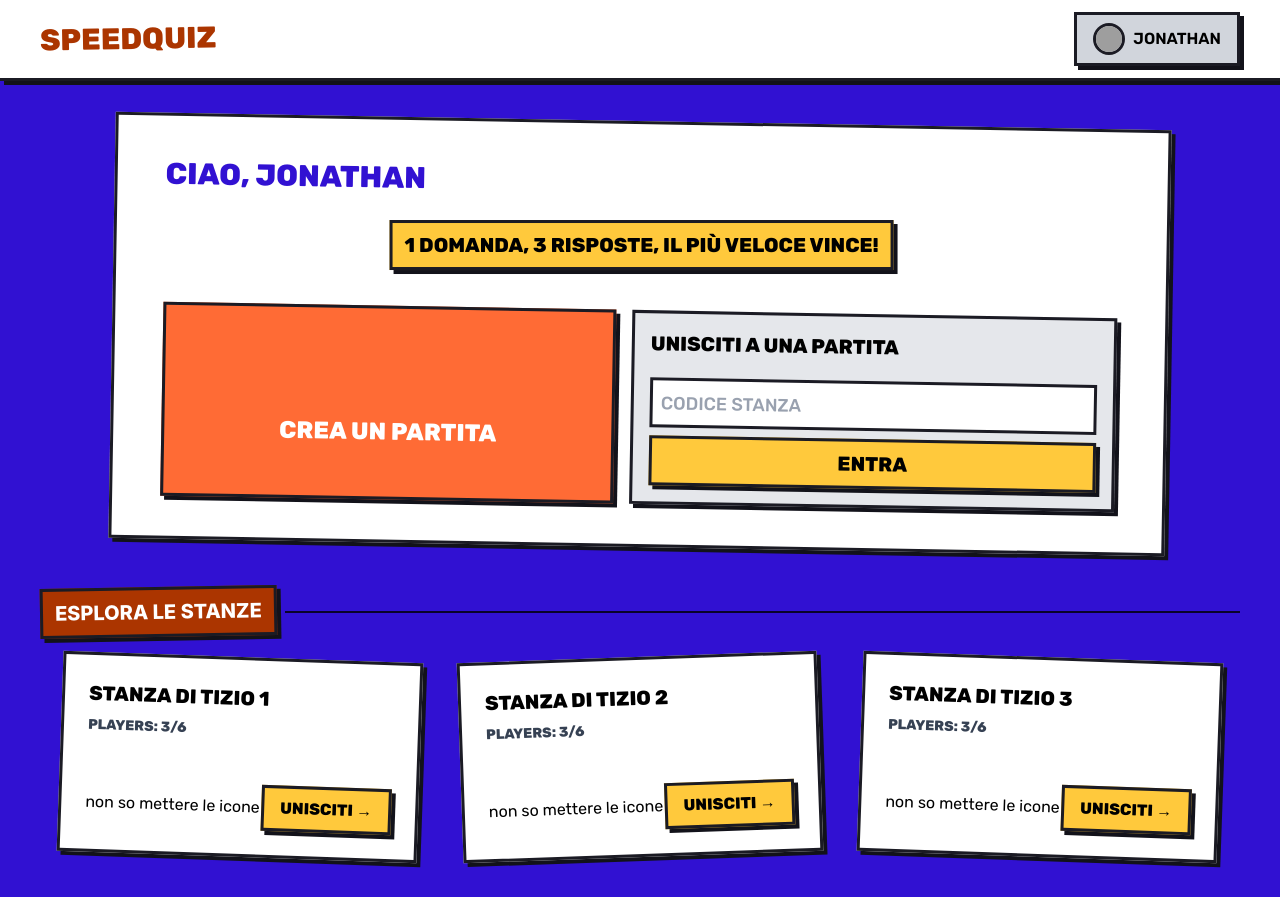
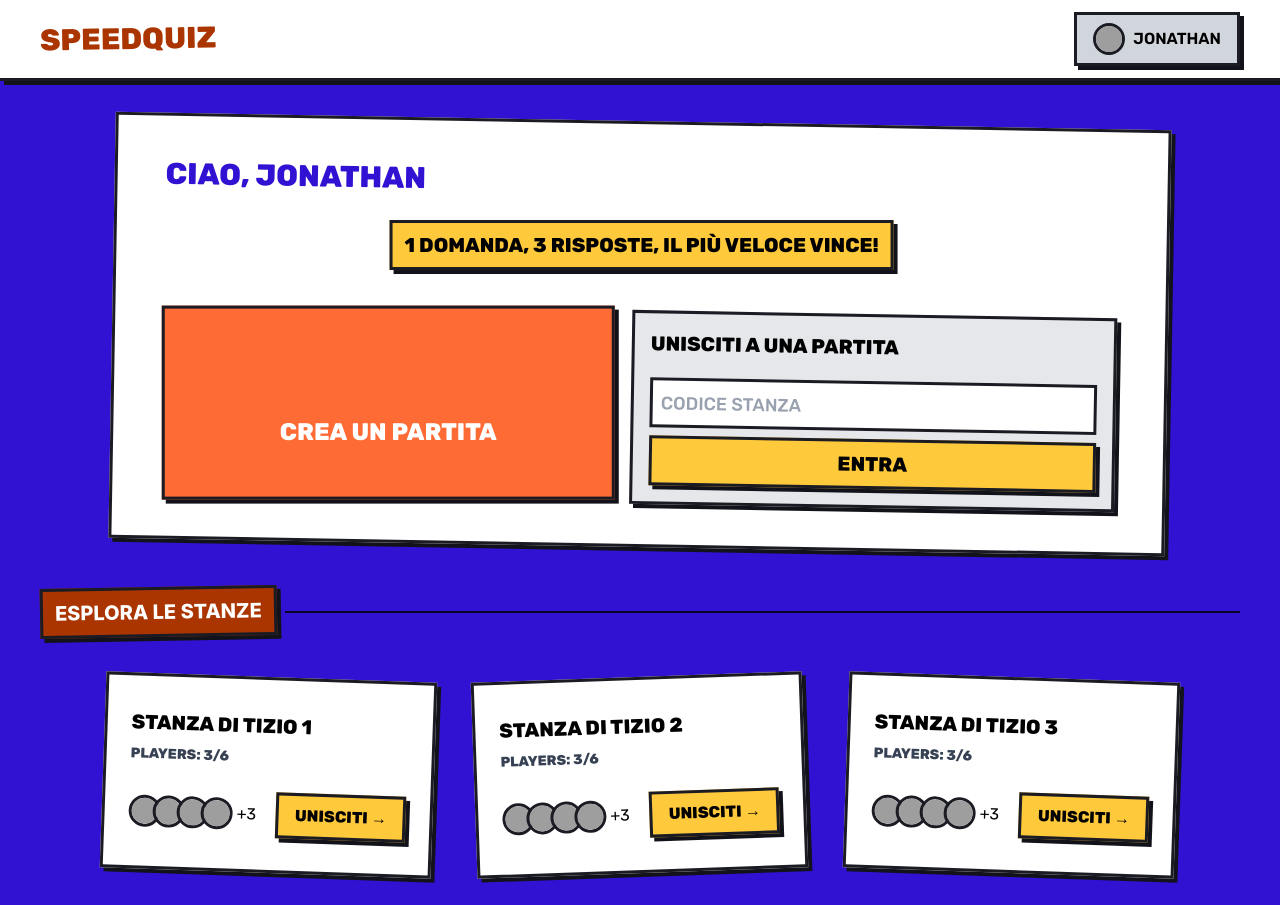
Before and after one commit to Jonnycp/SpeedQuiz, a React (Vite) app in the folder frontend/: page / in a window 1280 px wide. Shown: the top 905 px of the page. Built offline with nearby package versions, Linux system fonts and the light colour scheme; grey boxes are pictures that could not be loaded; some icons are missing.

Commit message:
modifiche sulle card

```diff
--- a/frontend/index.html
+++ b/frontend/index.html
@@ -13,7 +13,7 @@
       rel="stylesheet"
     />
   </head>
-  <body>
+  <body class="bg-background">
     <div id="root"></div>
     <script type="module" src="/src/main.jsx"></script>
   </body>
--- a/frontend/src/Game.jsx
+++ b/frontend/src/Game.jsx
@@ -5,7 +5,7 @@ import Home from "./pages/Home.jsx";
 const Game = () => {
   return (
     <BrowserRouter>
-      <main className="bg-background">
+      <main>
         <div className="absolute top-32 left-10 text-9xl -rotate-12 select-none pointer-events-none"><Icon icon="noto:star"/></div>
         <div className="absolute bottom-10 right-10 text-9xl -rotate-12 select-none pointer-events-none"><Icon icon="noto:party-popper"/></div>
         <Routes>
--- a/frontend/src/components/LobbyCard.jsx
+++ b/frontend/src/components/LobbyCard.jsx
@@ -1,14 +1,34 @@
 const LobbyCard = ({ title, players,players_max, rotation }) => {
   return (
-    <div className={`w-90 h-50 bg-white border-3 border-neroNonNero shadow-buttons p-6 ${rotation} flex flex-col justify-between font-primary hover:-translate-y-2 transition-transform cursor-pointer`}>
+    <div className={`bg-white border-3 border-neroNonNero shadow-buttons p-6 py-8 ${rotation} flex flex-col justify-between font-primary hover:-translate-y-2 transition-transform cursor-pointer`}>
       <div>
         <h4 className="font-extrabold text-xl uppercase mb-2 text-black">{title}</h4>
         <p className="font-extrabold text-sm mb-6 text-gray-700 uppercase">Players: {players}/{players_max}</p>
       </div>
-      <div className="flex items-center justify-between">
-        <div className="flex">
-          <p>non so mettere le icone</p>
+      <div className="flex items-center justify-between gap-5">
+        {/* iconcine fake */}
+        <div className="flex -space-x-3 gap-1 items-center">
+          <img
+            className="w-8 h-8 rounded-full border-3 border-neroNonNero"
+            src={`https://api.dicebear.com/10.x/critters/svg?tags=animation&seed=antonio`}
+            alt={`Avatar di Antonio`}
+          />
+          <img
+            className="w-8 h-8 rounded-full border-3 border-neroNonNero"
+            src={`https://api.dicebear.com/10.x/critters/svg?tags=animation&seed=genbi`}
+            alt={`Avatar di Genbi`}
+          />
+          <img
+            className="w-8 h-8 rounded-full border-3 border-neroNonNero"
+            src={`https://api.dicebear.com/10.x/critters/svg?tags=animation&seed=genbi`}
+            alt={`Avatar di Genbi`}
+          /><img
+            className="w-8 h-8 rounded-full border-3 border-neroNonNero"
+            src={`https://api.dicebear.com/10.x/critters/svg?tags=animation&seed=genbi`}
+            alt={`Avatar di Genbi`}
+          />+3
         </div>
+
         <button className="uppercase px-4 py-2 bg-secondary text-black shadow-buttons border-3 border-neroNonNero font-extrabold">
           Unisciti →
         </button>
--- a/frontend/src/pages/Home.jsx
+++ b/frontend/src/pages/Home.jsx
@@ -4,6 +4,38 @@ import LobbyCard from "../components/LobbyCard";
 
 const Home = () => {
   const username = "Jonathan";
+  const mockLobbies = [
+            {
+              id: "1",
+              title: "Stanza di tizio 1",
+              playersConnected: 3,
+              maxPlayers: 6,
+            },
+            {
+              id: "2",
+              title: "Stanza di tizio 2",
+              playersConnected: 3,
+              maxPlayers: 6,
+            },
+            {
+              id: "3",
+              title: "Stanza di tizio 3",
+              playersConnected: 3,
+              maxPlayers: 6,
+            },{
+              id: "4",
+              title: "Stanza di tizio 4",
+              playersConnected: 3,
+              maxPlayers: 6,
+            },{
+              id: "5",
+              title: "Stanza di tizio 5",
+              playersConnected: 3,
+              maxPlayers: 6,
+            },
+
+          ]
+
   return (
     <>
       <Header username={username} />
@@ -13,11 +45,11 @@ const Home = () => {
           1 domanda, 3 risposte, il più veloce vince!
         </h2>
         <div className="flex mt-5 gap-4 uppercase w-full">
-          <button className="flex flex-col flex-1 items-center text-2xl justify-center gap-2 py-10 uppercase bg-primary text-white shadow-buttons border-3 border-neroNonNero hover:-translate-y-2 transition-transform cursor-pointer">
+          <button className="flex flex-col flex-1 items-center text-2xl justify-center -rotate-1 gap-2 py-10 uppercase bg-primary text-white shadow-buttons border-3 border-neroNonNero cursor-pointer hover:scale-110 transition-all duration-300">
             <Icon icon="mdi:plus-circle" width={50} />
             Crea un partita
           </button>
-          <form className="flex flex-col flex-1 p-4 gap-2 text-xl bg-gray-200 text-black shadow-buttons border-3 border-neroNonNero hover:-translate-y-2 transition-transform cursor-pointer">
+          <form className="flex flex-col flex-1 p-4 gap-2 text-xl bg-gray-200 text-black shadow-buttons border-3 border-neroNonNero cursor-pointer">
             Unisciti a una partita
             <input
               type="text"
@@ -41,12 +73,17 @@ const Home = () => {
           </h2>
         </div>
 
-        <div className="flex flex-wrap justify-center gap-10 mt-5 pb-10">
-          <LobbyCard title="Stanza di tizio 1" players={3} players_max={6} rotation="rotate-2" />
-          <LobbyCard title="Stanza di tizio 2" players={3} players_max={6} rotation="-rotate-2" />
-          <LobbyCard title="Stanza di tizio 3" players={3} players_max={6} rotation="rotate-2" />
+        <div className="flex flex-wrap justify-center gap-10 mt-10 pb-10">
+          {mockLobbies.map((lobby, index) => (
+            <LobbyCard
+              key={lobby.id}
+              title={lobby.title}
+              players={lobby.playersConnected}
+              players_max={lobby.maxPlayers}
+              rotation={index % 2 === 0 ? "rotate-2" : "-rotate-2"}
+            />
+          ))}
         </div>
-
       </section>
     </>
   );
```
